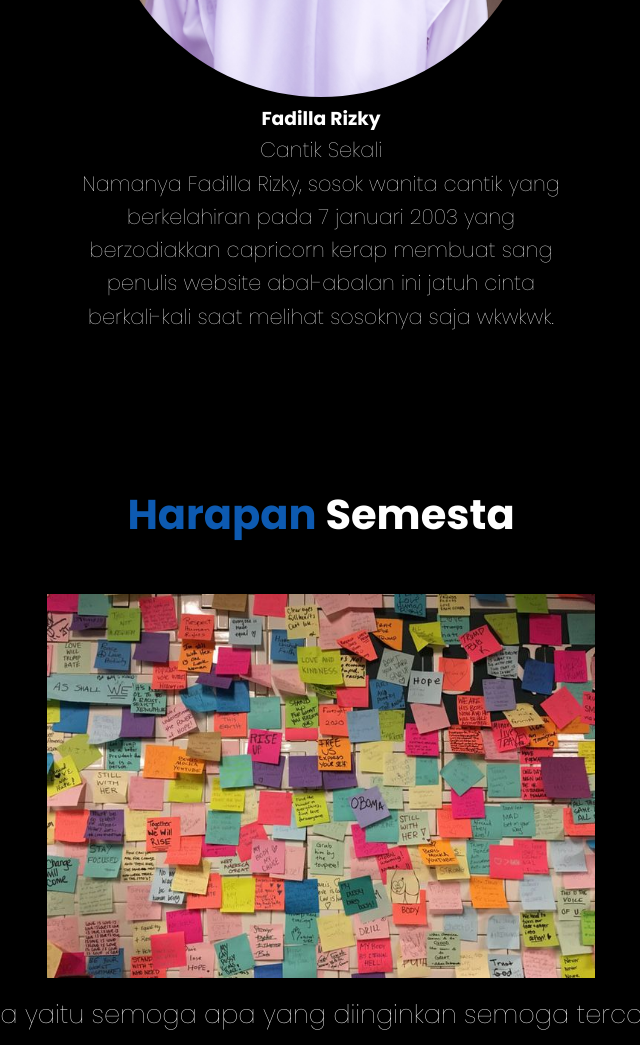
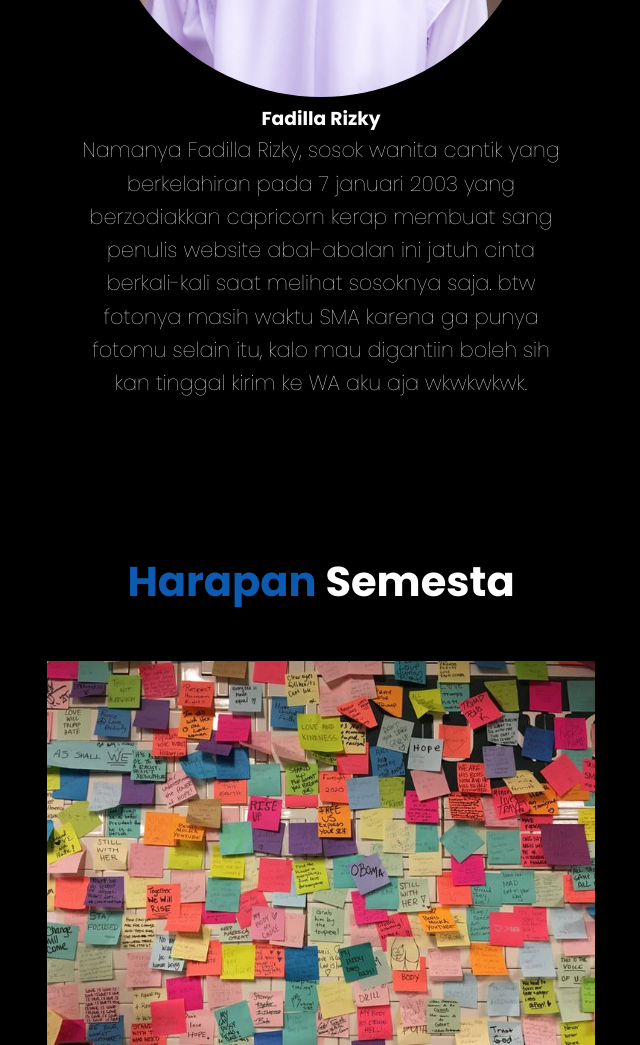
Before and after one commit to xxmannaxx/pertama, a plain HTML site: page index.html in a window 1280 px wide. Shown: the part 1420-2465 px from the top of the page, without its empty margins (319-959 px from the left). Drawn offline with nearby package versions, Linux system fonts and the light colour scheme.

Commit message:
Update index.html

```diff
--- a/index.html
+++ b/index.html
@@ -48,7 +48,6 @@ class="navbar-logo">Berita<span>Semesta </span></a>
 		<h1>Ulang Tahun</h1>
 		<h1><span>Fadilla Rizky</span></h1>
 		<p>sebuah website yang dibuat khusus untuk yang lagi berulang tahun</p>
-		<a href="#" class="cta">Beli Sekarang</a>
 	</main>
 </section>
 <!-- Hero section end -->
@@ -61,10 +60,10 @@ class="navbar-logo">Berita<span>Semesta </span></a>
 			<img src="img/Menu/Menu1.jpg" alt="fadilla" class="Menu-card-img">
 			<h3 class="Menu-card-title fw-light text-white m-0">
 				Fadilla Rizky</h3>
-			<p class="Menu-card-price">Cantik Sekali</p>
+			<p class="Menu-card-price"></p>
 		</div>
 	</div>
-	<p class="fw-light text-white m-0">Namanya Fadilla Rizky, sosok wanita cantik yang berkelahiran pada 7 januari 2003 yang berzodiakkan capricorn kerap membuat sang penulis website abal-abalan ini jatuh cinta berkali-kali saat melihat sosoknya saja wkwkwk.</p>
+	<p class="fw-light text-white m-0">Namanya Fadilla Rizky, sosok wanita cantik yang berkelahiran pada 7 januari 2003 yang berzodiakkan capricorn kerap membuat sang penulis website abal-abalan ini jatuh cinta berkali-kali saat melihat sosoknya saja. btw fotonya masih waktu SMA karena ga punya fotomu selain itu, kalo mau digantiin boleh sih kan tinggal kirim ke WA aku aja wkwkwkwk.</p>
 </section>
 
 <!-- menu section end -->
@@ -85,6 +84,7 @@ class="navbar-logo">Berita<span>Semesta </span></a>
 			<p class="fw-light text-white m-0" style="text-align: justify; text-indent: 0.2in;">Harapan ketiga yaitu tetap senyum karena mungkin masih banyak yang ingin melihat senyummu tetap mekar, bukan mekar pinjaman online ya.</p>
 			<p class="fw-light text-white m-0" style="text-align: justify; text-indent: 0.2in;">Harapan keempat yaitu tetap hidup, bukan berarti penulis menganggap yang sedang berulang tahun ingin segera mengakhiri hidup, tapi karena ada yang sangat bahagia dengan tetap hidupnya seseorang (tetap sehat maksudnya sih)</p>
 			<p class="fw-light text-white m-0" style="text-align: justify; text-indent: 0.2in;">Harapan kelima yaitu mudah-mudahan dilancarkan rezekinya dalam segala bentuk rezeki (maksudnya tidak hanya rezeki materi saja contoh rezeki kesehatan, memiliki teman baik, dan lain-lain).</p>
+			<p class="fw-light text-white m-0" style="text-align: justify; text-indent: 0.2in;">sekian dari penulis maaf kalo ada kekurangan dalam tampilan di website ini karena masih pemula hehehe.</p>
 		</div>
 
 	</div>
```
